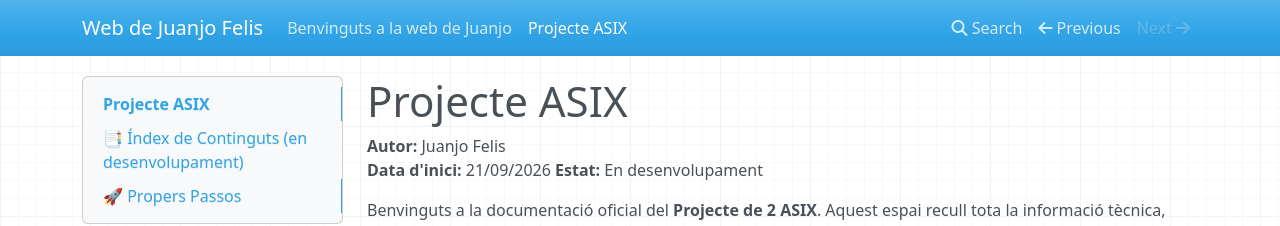
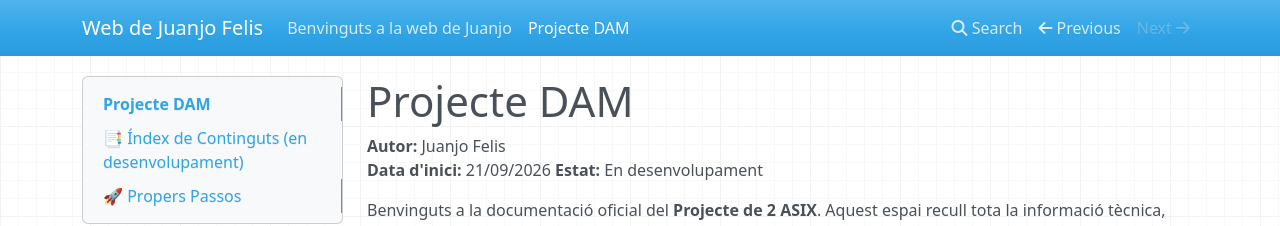
Before and after one commit to jfelis/mkdocsproves, an MkDocs documentation site: the page built from docs/projecte_asix.md, in a window 1280 px wide and 964 px high. Shown: the top 226 px of the window. Built offline with MkDocs 1.6.1, drawn with Linux system fonts in a browser that asks for light colours; nearby versions of some CDN libraries.

Commit message:
Update projecte_asix.md

```diff
--- a/docs/projecte_asix.md
+++ b/docs/projecte_asix.md
@@ -1,4 +1,4 @@
-# Projecte ASIX
+# Projecte DAM
 
 **Autor:** Juanjo Felis
 **Data d'inici:** 21/09/2026
```
